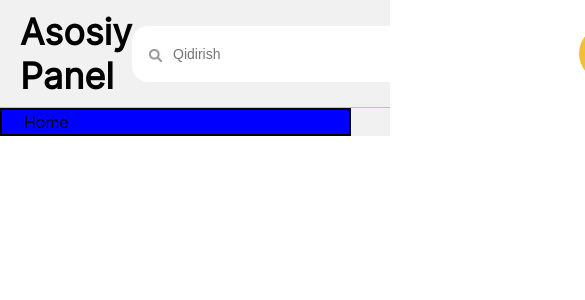
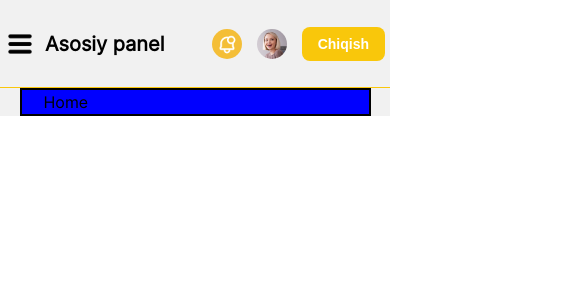
Before and after one commit to AbdunabiA/elevato, a React (Vite) app: page / in a window 390 px wide. Shown: the top 300 px of the page, 585 px wide, since content can reach past the window. Built offline with nearby package versions, Linux system fonts and the light colour scheme.

Commit message:
feat:navbar and sidemenu was made responsive

```diff
--- a/src/components/layout/header/header.scss
+++ b/src/components/layout/header/header.scss
@@ -1,7 +1,19 @@
+$sm: 578px;
+$md: 769px;
+$lg: 993px;
+$xl: 1201px;
+$xxl: 1401px;
+$xxxl:1601px;
+$xxxxl:1921px;
+
+
 header{
     width: 100%;
     height: 108px;
     border-bottom: 1px solid #F9C70B;
+    @media (max-width:$lg) {
+        height: 88px;
+    }
     .wrapper{
         width: 100%;
         height: 100%;
@@ -9,7 +21,24 @@ header{
         align-items: center;
         justify-content: space-between;
         padding: 0px 20px;
+        @media (max-width:$md) {
+            padding: 0px 10px;
+        }
+        @media (max-width:$sm) {
+            padding: 0px 5px;
+        }
         &__left{
+            display: flex;
+            align-items: center;
+            .humburger-icon__wrapper{
+                width: 30px;
+                padding: 3px;
+                margin-right: 10px;
+                display: none;
+                @media (max-width:$lg) {
+                    display: block;
+                }
+            }
             h1{
                 font-family: Inter;
                 font-size: 36px;
@@ -18,6 +47,12 @@ header{
                 letter-spacing: 0em;
                 text-align: left;
                 color: #000000;
+                @media (max-width:$xl) {
+                    font-size: 26px;
+                }
+                @media (max-width:$md) {
+                    font-size: 20px;
+                }
             }
         }
         &__right{
@@ -33,6 +68,23 @@ header{
                 background: white;
                 border-radius: 16px;
                 padding: 16px;
+                @media (max-width:$xxl) {
+                    width: 400px;
+                    height: 50px;
+                    border-radius: 14px;
+                }
+                @media (max-width:$xl) {
+                    width: 250px;
+                    height: 40px;
+                    border-radius: 12px;
+                }
+                @media (max-width:$md) {
+                    width: 180px;
+                    height: 30px;
+                }
+                @media (max-width:$sm) {
+                    display: none;
+                }
                 label{
                     img{
                         width: 100%;
@@ -55,12 +107,29 @@ header{
                 border-radius: 100%;
                 padding: 10px;
                 background: #F4BE37;
+                @media (max-width:$xl) {
+                    width: 40px;
+                    height: 40px;
+                }
+                @media (max-width:$md) {
+                    width: 30px;
+                    height: 30px;
+                    padding: 5px;
+                }
             }
             .avatar{
                 width: 55px;
                 height: 55px;
                 border-radius: 100%;
                 overflow: hidden;
+                @media (max-width:$xl) {
+                    width: 40px;
+                    height: 40px;
+                }
+                @media (max-width:$md) {
+                    width: 30px;
+                    height: 30px;
+                }
             }
             button{
                 font-size: 14px;
@@ -71,6 +140,12 @@ header{
                 background: #F9C70B;
                 padding: 16px 24px;
                 color: #FFFFFF;
+                @media (max-width:$xl) {
+                    padding: 10px 18px;
+                }
+                @media (max-width:$md) {
+                    padding: 8px 16px;
+                }
             }
         }
 
--- a/src/components/layout/header/index.jsx
+++ b/src/components/layout/header/index.jsx
@@ -2,25 +2,50 @@ import './header.scss'
 import searcIcon from 'assets/icons/SearchIcon.png'
 import notification from 'assets/icons/NotificationIcon.png'
 import avatar from 'assets/images/Woman.png'
+import hamburger from 'assets/icons/humburger.png'
+import { useLocation} from 'react-router-dom'
 
-const Header = () => {
+const Header = ({ setSideMenu }) => {
+
+  const location = useLocation();
+  const paths = {
+    "/filiallar": "Filiallar",
+    "/mahsulot": "Mahsulot",
+    "/pul_aylanmasi": "Pul Aylanmasi",
+    "/statistika": "Statistika",
+  };
   return (
     <header>
-      <div className='wrapper'>
-        <div className='wrapper__left'>
-          <h1>Asosiy Panel</h1>
+      <div className="wrapper">
+        <div className="wrapper__left">
+          <div
+            className="humburger-icon__wrapper"
+            onClick={() => setSideMenu(true)}
+          >
+            <img src={hamburger} alt="" />
+          </div>
+          <h1>
+            {Object.keys(paths).map((item) => {
+              if (
+                location.pathname.toLowerCase().includes(item.toLowerCase())
+              ) {
+                return paths[item];
+              }
+            })}
+            {location.pathname.toLowerCase() === "/" ? "Asosiy panel" : null}
+          </h1>
         </div>
-        <div className='wrapper__right'>
-          <div className='input__wrapper'>
+        <div className="wrapper__right">
+          <div className="input__wrapper">
             <label htmlFor="search">
               <img src={searcIcon} alt="icon" />
             </label>
-            <input type="text" id='search' placeholder='Qidirish'/>
+            <input type="text" id="search" placeholder="Qidirish" />
           </div>
-          <div className='notification'>
+          <div className="notification">
             <img src={notification} alt="icon" />
           </div>
-          <div className='avatar'>
+          <div className="avatar">
             <img src={avatar} alt="" />
           </div>
           <button>Chiqish</button>
@@ -28,6 +53,6 @@ const Header = () => {
       </div>
     </header>
   );
-}
+};
 
 export default Header
--- a/src/components/layout/index.jsx
+++ b/src/components/layout/index.jsx
@@ -2,17 +2,19 @@ import { Outlet } from "react-router-dom"
 import Sidebar from "./sidebar"
 import Header from "./header"
 import './layout.scss'
+import { useState } from "react"
 
-const index = () => {
+const Index = () => {
+  const [sideMenu, setSideMenu] = useState(false)
   return (
     <div className="layout">
-        <Sidebar/>
+        <Sidebar {...{sideMenu, setSideMenu}}/>
         <div className="content">
-            <Header/>
+            <Header {...{setSideMenu}}/>
             <Outlet/>
         </div>
     </div>
   )
 }
 
-export default index
+export default Index
--- a/src/components/layout/layout.scss
+++ b/src/components/layout/layout.scss
@@ -1,7 +1,9 @@
 .layout{
     width: 100%;
+    height: 100vh;
     display: flex;
     align-items: start;
+    position: relative;
     .content{
         width: 100%;
         background: #F1F1F1;
--- a/src/components/layout/sidebar/index.jsx
+++ b/src/components/layout/sidebar/index.jsx
@@ -1,19 +1,43 @@
 import './sidebar.scss'
 import { menus, helpers } from 'assets/db';
 import logo from 'assets/images/logo.png'
-import { NavLink } from 'react-router-dom';
+import { NavLink, useNavigate } from 'react-router-dom';
+import close from 'assets/icons/close.png'
 
 
-const Sidebar = () => {
-  const role = 'admin'
+const Sidebar = ({sideMenu, setSideMenu}) => {
+  const navigate = useNavigate();
+  const role = "admin";
   return (
-    <div className="sidebar">
-      <div className="logo-wrapper">
+    <>
+      {sideMenu ?
+        <div
+          className="back-black__cover"
+          id='cover'
+          onClick={(e)=>{
+            if (e.target.id === "cover") {
+              setSideMenu(false);
+            }
+          }}
+        ></div> : null}
+      <div className={`sidebar ${sideMenu ? "active" : ""}`}>
+        <div
+          className="logo-wrapper"
+          onClick={()=>navigate('/')}
+        >
           <img src={logo} alt="logo" />
         </div>
-      <div className='wrapper'>
-        <div className='menus-wrapper'>
+        <div className="wrapper">
+          <div className="menus-wrapper">
+            <div>
               <h1>Menu</h1>
+              <div
+                className="close-icon__wrapper"
+                onClick={() => setSideMenu(false)}
+              >
+                <img src={close} alt="icon" />
+              </div>
+            </div>
             <nav>
               <ul>
                 {menus[role].map((menu, i) => {
@@ -36,13 +60,12 @@ const Sidebar = () => {
               </ul>
             </nav>
           </div>
-        <div className='helpers-wrapper'>
+          <div className="helpers-wrapper">
             <h1>Yordam</h1>
 
             <nav>
               <ul>
-              {
-                helpers[role].map((menu, i) => {
+                {helpers[role].map((menu, i) => {
                   return (
                     <li key={i}>
                       <NavLink
@@ -64,7 +87,8 @@ const Sidebar = () => {
           </div>
         </div>
       </div>
+    </>
   );
-}
+};
 
 export default Sidebar
--- a/src/components/layout/sidebar/sidebar.scss
+++ b/src/components/layout/sidebar/sidebar.scss
@@ -13,6 +13,7 @@ $xxxxl:1921px;
     background: black;
     color: white;
     overflow-y: auto;
+    transition: all .5s;
     @media (max-width:$xxxl) {
         max-width: 280px;
     }
@@ -22,8 +23,18 @@ $xxxxl:1921px;
     @media (max-width:$xl) {
         max-width: 240px;
     }
+    @media (max-width:$lg) {
+        position: fixed;
+        top: 0;
+        left: 0;
+        transform: translateX(-100%);
+        &.active{
+            transform: translateX(0);
+        }
+    }
     .logo-wrapper{
         width: 100%;
+        cursor: pointer;
         img{
             width: 100%;
             height: 100%;
@@ -53,6 +64,25 @@ $xxxxl:1921px;
         }
         @media (max-width:$xl) {
             gap: 20px;
+        }
+        .menus-wrapper>div{
+            display: flex;
+            align-items: center;
+            justify-content: space-between;
+            width: 100%;
+            height: 100%;
+            margin-bottom: 15px;
+            h1{
+                margin-bottom: 0;
+            }
+            .close-icon__wrapper{
+                width: 30px;
+                cursor: pointer;
+                display: none;
+                @media (max-width:$lg) {
+                    display: block;
+                }
+            }
         }
         nav{
         ul{
@@ -120,3 +150,19 @@ $xxxxl:1921px;
     }
 
 }
+
+.back-black__cover{
+        display: none;
+        @media (max-width:$lg) {
+            display: block;
+            position: fixed;
+            inset: 0;
+            background: black;
+            opacity: .3;
+            top: 0;
+            left: 0;
+            width: 100%;
+            height: 100%;
+            z-index: 0;
+        }
+    }
--- a/src/main.scss
+++ b/src/main.scss
@@ -112,7 +112,7 @@ $mainBg: #F1F1F1;
 .container{
     width: 100%;
     max-width: 1300px;
-    // margin: 0 auto;
+
     padding: 0 20px;
 
     @include xxxxl{
@@ -132,7 +132,8 @@ $mainBg: #F1F1F1;
         background: blue;
     }
     @include lg{
-        max-width: $md
+        max-width: $md;
+        margin: 0 auto;
     }
     @include md{
         max-width: $sm;
```
Also changed, not shown: src/assets/icons/close.png (added), src/assets/icons/humburger.png (added). Lines whose indentation alone changed are shown as unchanged.
